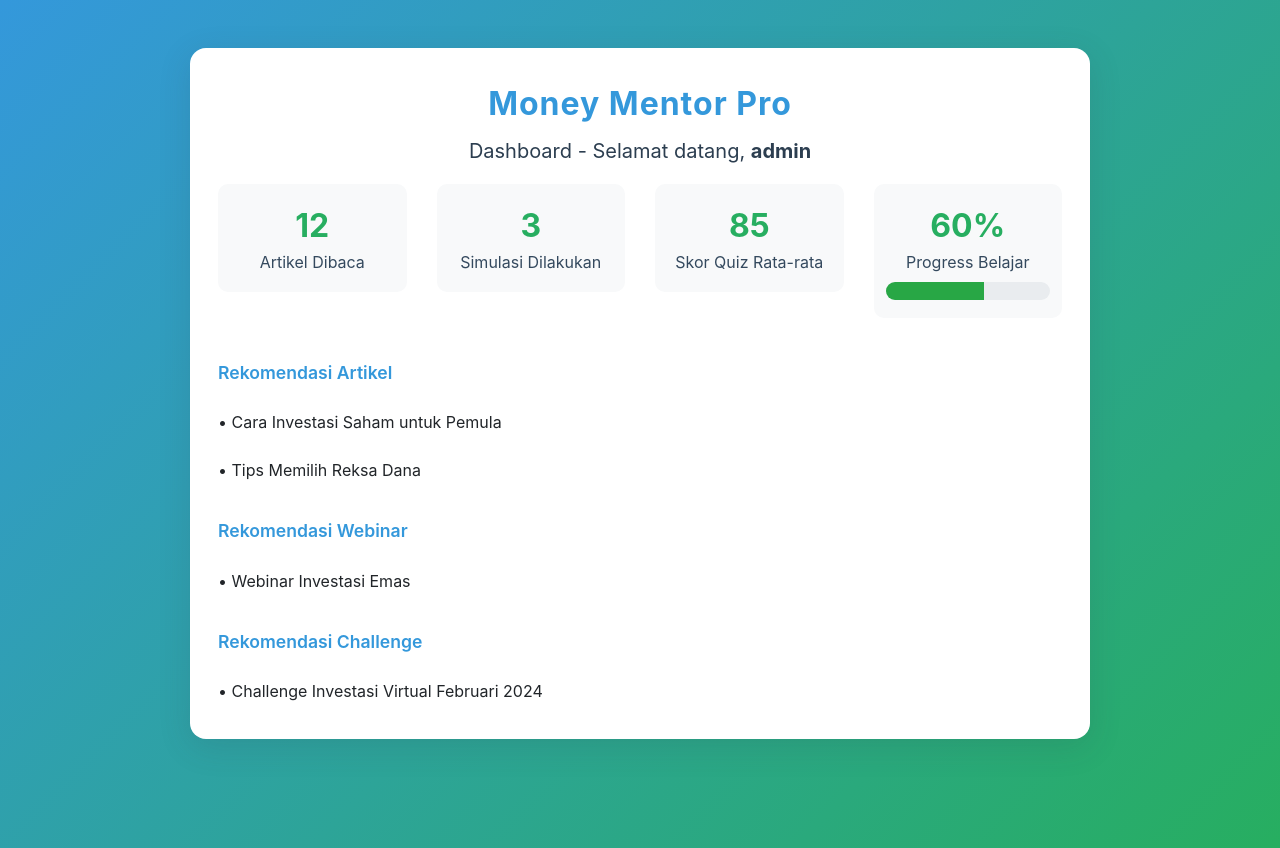
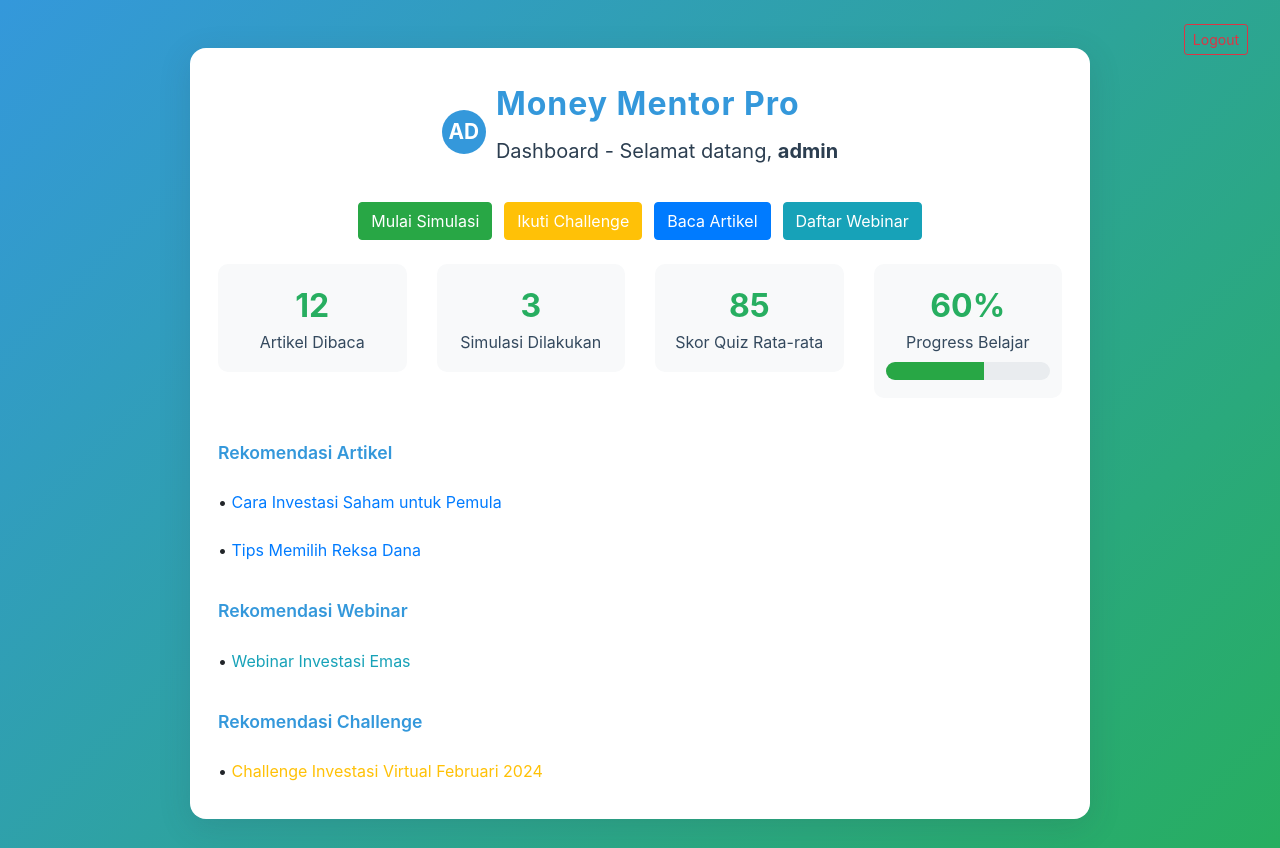
Before and after one commit to Agilhr/Project_301220045_AgilHardiaman, a CodeIgniter app: page /database/index.php/dashboard in a window 1280 px wide. Run offline with CodeIgniter, Linux system fonts and the light colour scheme; a user stored in the database is signed in.

Commit message:
Admin Password

```diff
--- a/application/views/dashboard.php
+++ b/application/views/dashboard.php
@@ -61,19 +61,63 @@
             border: none;
             padding-left: 0;
         }
+        .quick-actions {
+            margin: 18px 0 24px 0;
+            display: flex;
+            flex-wrap: wrap;
+            gap: 12px;
+            justify-content: center;
+        }
+        .avatar {
+            width: 44px;
+            height: 44px;
+            border-radius: 50%;
+            background: #3498db;
+            color: #fff;
+            display: flex;
+            align-items: center;
+            justify-content: center;
+            font-size: 1.3rem;
+            font-weight: bold;
+            margin-right: 10px;
+        }
+        .logout-btn {
+            position: absolute;
+            top: 24px;
+            right: 32px;
+        }
         @media (max-width: 576px) {
             .dashboard-card {
                 padding: 18px 8px 12px 8px;
+            }
+            .logout-btn {
+                right: 10px;
+                top: 10px;
             }
         }
     </style>
 </head>
 <body>
     <div class="container">
-        <div class="dashboard-card mt-5">
+        <a href="<?php echo base_url('index.php/login/logout'); ?>" class="btn btn-outline-danger btn-sm logout-btn">Logout</a>
+        <div class="dashboard-card mt-5 position-relative">
+            <div class="d-flex align-items-center justify-content-center mb-3">
+                <div class="avatar"><?php echo strtoupper(substr($user['username'],0,2)); ?></div>
+                <div>
+                    <div class="logo-text">Money Mentor Pro</div>
+                    <div class="dashboard-title">Dashboard - Selamat datang, <b><?php echo htmlspecialchars($user['username']); ?></b></div>
+                </div>
+            </div>
+            <?php if(isset($user['role']) && $user['role'] === 'admin'): ?>
             <div class="text-center mb-3">
-                <div class="logo-text">Money Mentor Pro</div>
-                <div class="dashboard-title">Dashboard - Selamat datang, <b><?php echo htmlspecialchars($user['username']); ?></b></div>
+                <a href="<?php echo base_url('index.php/admin'); ?>" class="btn btn-dark">Masuk Admin</a>
+            </div>
+            <?php endif; ?>
+            <div class="quick-actions">
+                <a href="#simulasi" class="btn btn-success">Mulai Simulasi</a>
+                <a href="#challenge" class="btn btn-warning text-white">Ikuti Challenge</a>
+                <a href="#artikel" class="btn btn-primary">Baca Artikel</a>
+                <a href="#webinar" class="btn btn-info text-white">Daftar Webinar</a>
             </div>
             <div class="row">
                 <div class="col-md-3 col-6">
@@ -107,19 +151,19 @@
             <div class="section-title">Rekomendasi Artikel</div>
             <ul class="list-group mb-3">
                 <?php foreach($rekomendasi['artikel'] as $a): ?>
-                    <li class="list-group-item">• <?php echo htmlspecialchars($a['title']); ?></li>
+                    <li class="list-group-item">• <a href="#detail-artikel" class="text-primary"><?php echo htmlspecialchars($a['title']); ?></a></li>
                 <?php endforeach; ?>
             </ul>
             <div class="section-title">Rekomendasi Webinar</div>
             <ul class="list-group mb-3">
                 <?php foreach($rekomendasi['webinar'] as $w): ?>
-                    <li class="list-group-item">• <?php echo htmlspecialchars($w['title']); ?></li>
+                    <li class="list-group-item">• <a href="#detail-webinar" class="text-info"><?php echo htmlspecialchars($w['title']); ?></a></li>
                 <?php endforeach; ?>
             </ul>
             <div class="section-title">Rekomendasi Challenge</div>
             <ul class="list-group">
                 <?php foreach($rekomendasi['challenge'] as $c): ?>
-                    <li class="list-group-item">• <?php echo htmlspecialchars($c['title']); ?></li>
+                    <li class="list-group-item">• <a href="#detail-challenge" class="text-warning"><?php echo htmlspecialchars($c['title']); ?></a></li>
                 <?php endforeach; ?>
             </ul>
         </div>
```
Also changed, not shown: application/controllers/Admin.php (added, +36 -0 lines), application/views/admin_dashboard.php (added, +33 -0 lines), application/views/admin_password.php (added, +40 -0 lines).
